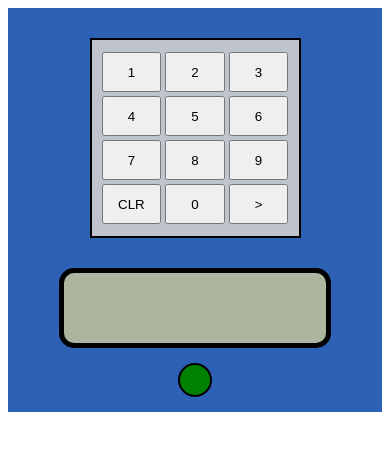
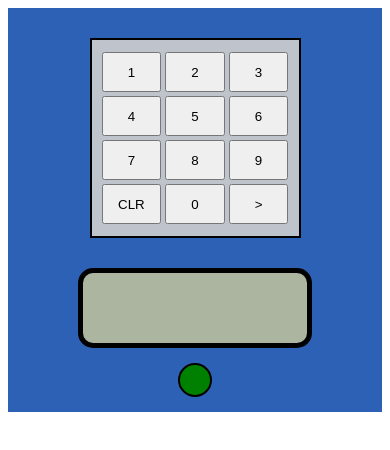
Before and after one commit to MatthewKelly/hotel-safe, a React (Create React App) app: page / in a window 390 px wide. Shown: the top 450 px of the page. Built offline with nearby package versions, Linux system fonts and the light colour scheme.

Commit message:
Expand message on smaller devices

```diff
--- a/src/styles/numberDisplay.scss
+++ b/src/styles/numberDisplay.scss
@@ -19,4 +19,10 @@
             width: 70%;
         }
     }
+
+    @media only screen and (max-width: 800px) {
+        .number-display_message {
+            width: 60%;
+        }
+    }
 }
```
